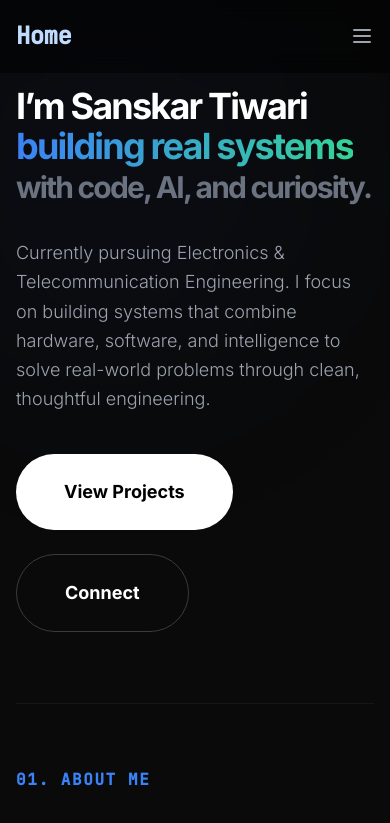
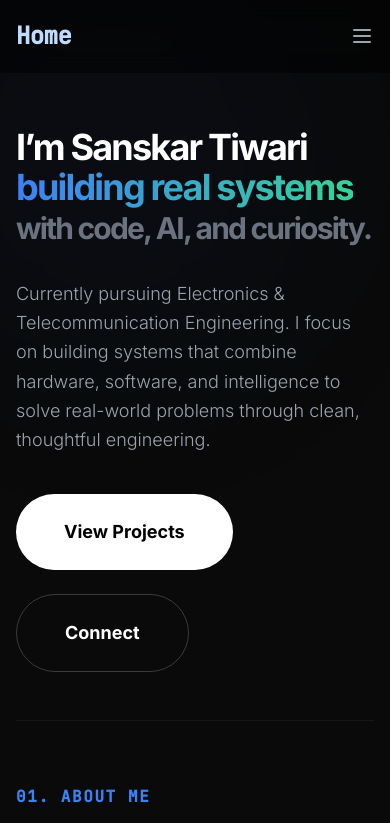
Before and after one commit to SanTiwari07/Portfolio, a React (Vite) app: page / in a window 390 px wide. Shown: the top 823 px of the page. Built offline with nearby package versions, Linux system fonts and the light colour scheme.

Commit message:
feat: Add Achievements and Hero components.

```diff
--- a/src/components/Hero.tsx
+++ b/src/components/Hero.tsx
@@ -20,7 +20,7 @@ const Hero: React.FC = () => {
   };
 
   return (
-    <div className="w-full relative">
+    <div className="w-full relative pt-16 sm:pt-0">
       {/* Background ambient glow element */}
       <div className="absolute -top-24 -left-24 w-96 h-96 bg-blue-600/10 rounded-full blur-[120px] -z-10 animate-pulse"></div>
 
```
